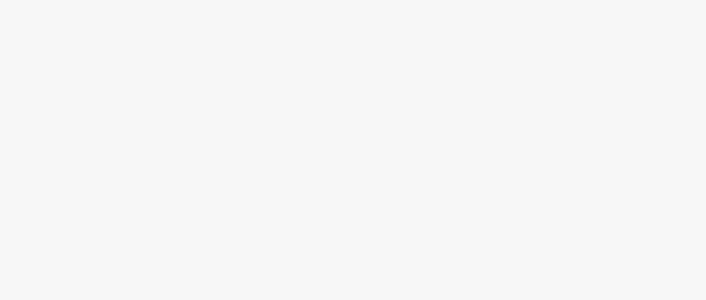
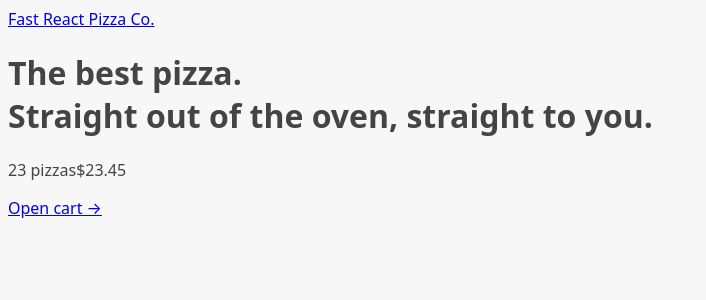
Before and after one commit to negarniazadeh/fast-react-pizza, a React (Vite) app: page / in a window 1280 px wide. Shown: the top 300 px of the page, without its empty margins (0-706 px from the left). Built offline with nearby package versions, Linux system fonts and the light colour scheme.

Commit message:
feat : build AppLayout

```diff
--- a/src/features/cart/CartOverview.jsx
+++ b/src/features/cart/CartOverview.jsx
@@ -1,3 +1,5 @@
+import { Link } from "react-router-dom";
+
 function CartOverview() {
   return (
     <div>
@@ -5,7 +7,7 @@
         <span>23 pizzas</span>
         <span>$23.45</span>
       </p>
-      <a href="#">Open cart &rarr;</a>
+      <Link to="/cart">Open cart &rarr;</Link>
     </div>
   );
 }
--- /dev/null
+++ b/src/ui/AppLayout.jsx
@@ -0,0 +1,17 @@
+import { Outlet } from "react-router-dom";
+import CartOverview from "../features/cart/CartOverview";
+import Header from "./Header";
+
+function AppLayout() {
+  return (
+    <div>
+      <Header />
+      <main>
+        <Outlet />
+      </main>
+      <CartOverview />
+    </div>
+  );
+}
+
+export default AppLayout;
--- /dev/null
+++ b/src/ui/Header.jsx
@@ -0,0 +1,11 @@
+import { Link } from "react-router-dom";
+
+function Header() {
+  return (
+    <header>
+      <Link to="/">Fast React Pizza Co.</Link>
+    </header>
+  );
+}
+
+export default Header;
```
Also changed, not shown: src/App.jsx (+11 -5 lines).
